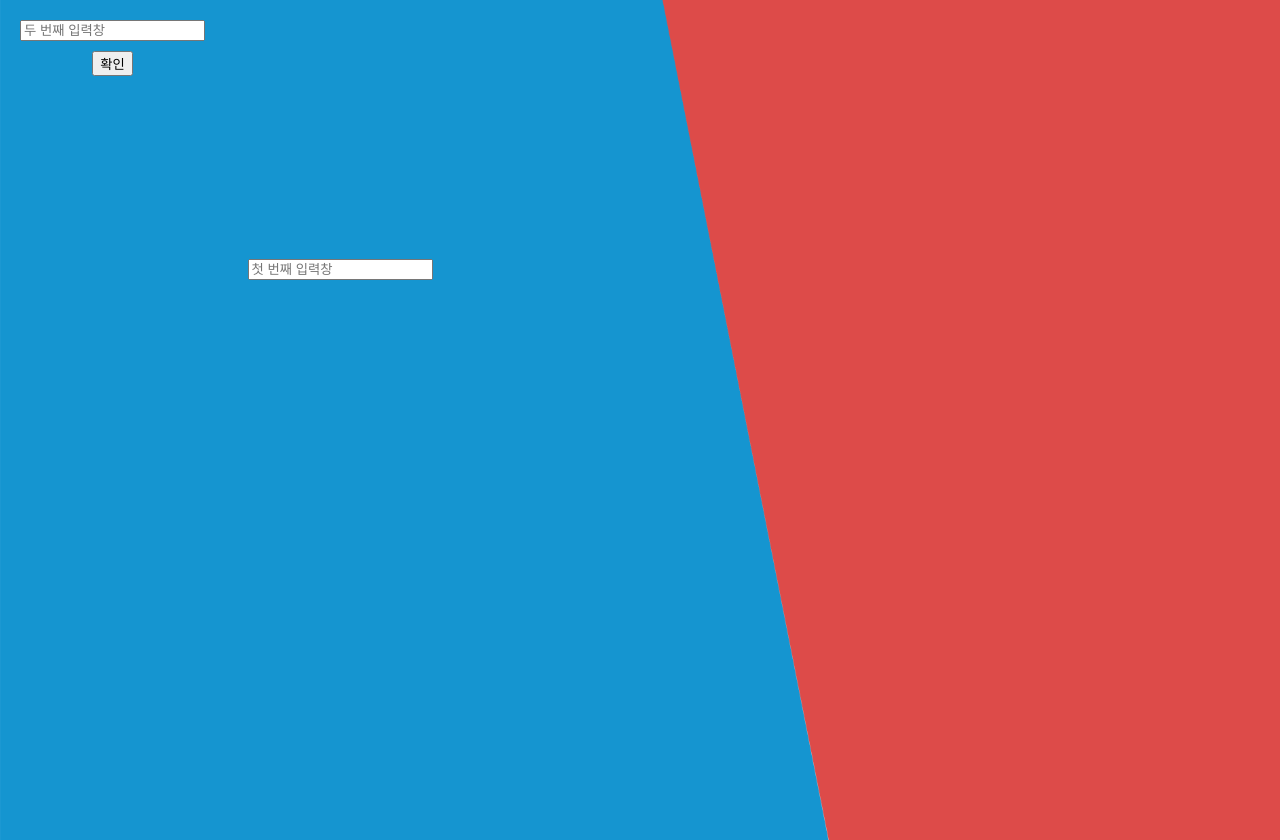
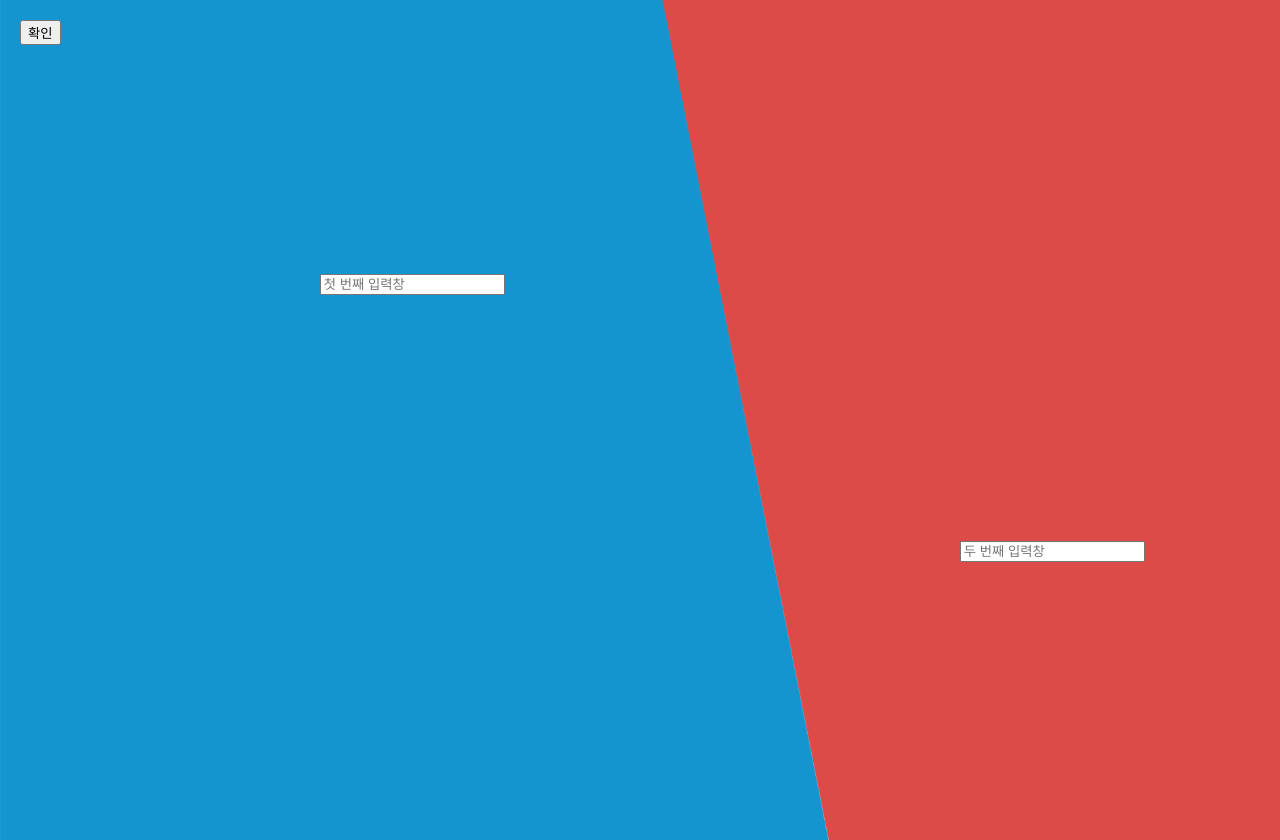
Before and after one commit to SASAHYUCHJ/SASAHYUCHJ.github.io, a plain HTML site: page index.html in a window 1280 px wide. Drawn offline with Linux system fonts and the light colour scheme.

Commit message:
Update index.html

```diff
--- a/index.html
+++ b/index.html
@@ -28,6 +28,12 @@
       top: calc(33.33vh - 50%); /*1/3 지점 */
       left: calc(25vw - 50%); /* 1/4 지점 */
     }
+
+    #input2 {
+    position: absolute;
+    top: calc(2 * (100vh / 3) - 50%);
+    left: calc(3 * (100vw / 4) - 50%);
+    }
   </style>
   <script>
     function displayText() {
```
